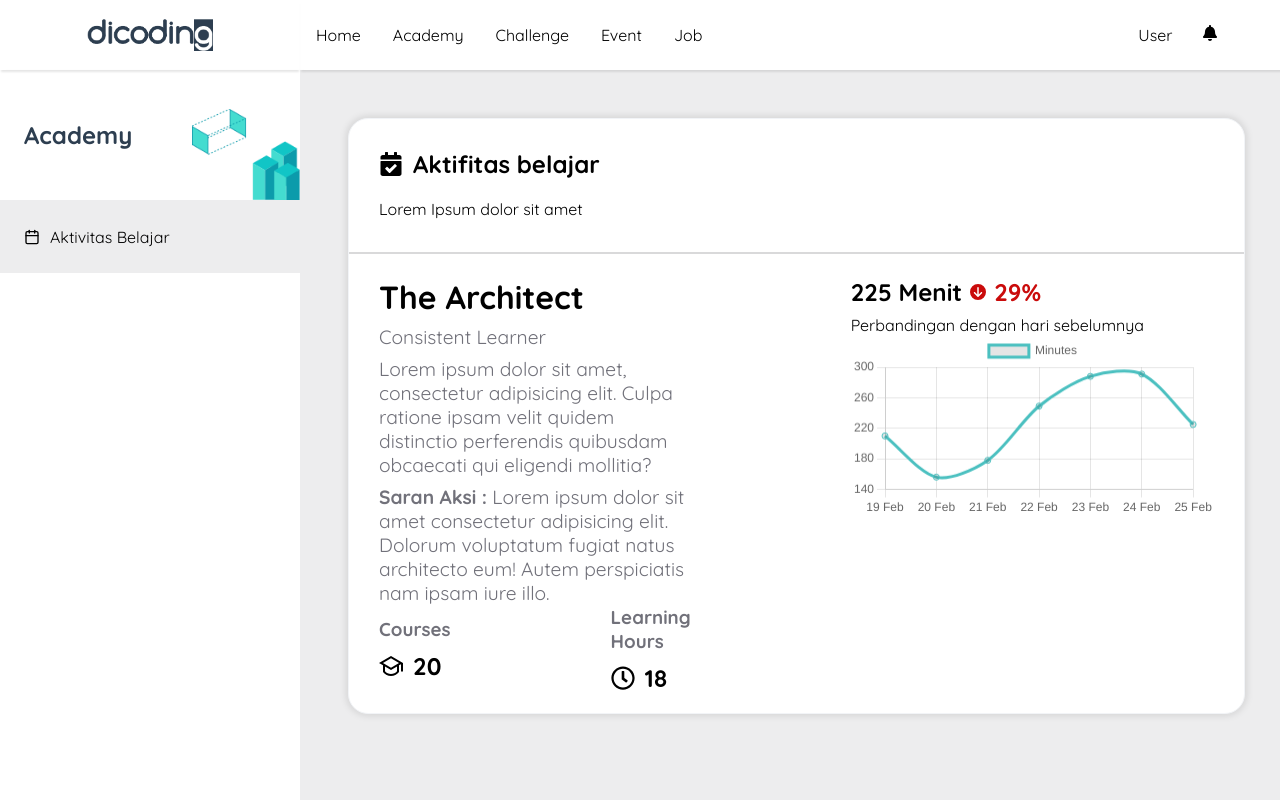
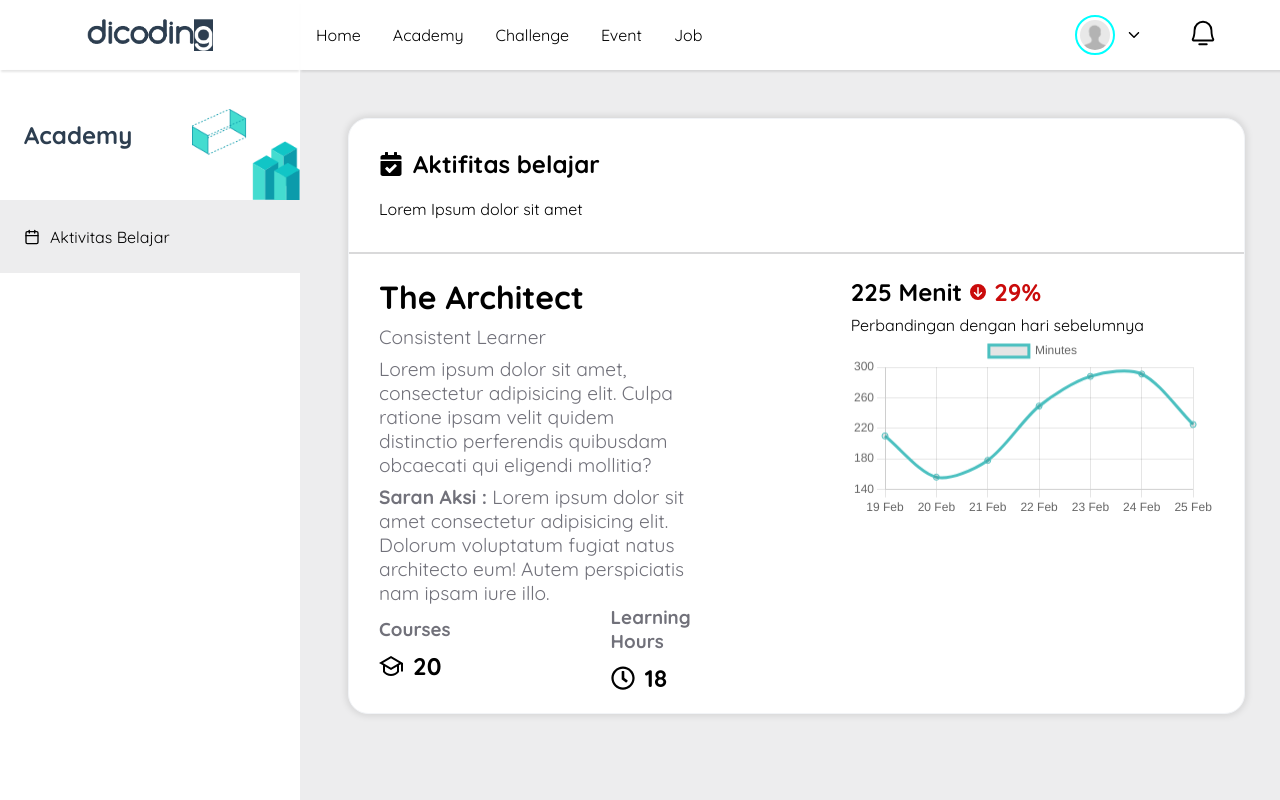
Before and after one commit to Asah-Capstone-AI-Learning-Insight/AI-Learning-insight-frontend, a React (Vite) app: page / in a window 1280 px wide. Built offline with nearby package versions, Linux system fonts and the light colour scheme; sample sign-in values are in the browser's storage.

Commit message:
nambah fitur logout

```diff
--- /dev/null
+++ b/src/components/DropdownMenu.jsx
@@ -0,0 +1,25 @@
+import React from 'react';
+import { MdLogout } from 'react-icons/md';
+import { useNavigate } from 'react-router-dom';
+import { logout } from '../utils/api';
+
+export function DropDownMenu({ isVisible }) {
+  const dropdownClass = isVisible ? 'dropdown-menu slide' : 'dropdown-menu';
+
+  const navigate = useNavigate();
+
+  const handleLogout = () => {
+    logout();
+    navigate('/login');
+  };
+  return (
+    <ul className={dropdownClass}>
+      <li className="logout-menu">
+        <button onClick={handleLogout}>
+          <MdLogout />
+          <p>Keluar</p>
+        </button>
+      </li>
+    </ul>
+  );
+}
--- a/src/components/InsightApp.jsx
+++ b/src/components/InsightApp.jsx
@@ -7,17 +7,15 @@ import ProtectedRoute from '../routes/ProtectedRoute';
 function InsightApp() {
   return (
     <Routes>
-      {/* Protected Route */}
       <Route
         path="/"
         element={
-          // <ProtectedRoute>
-          <Dashboard />
-          // </ProtectedRoute>
+          <ProtectedRoute>
+            <Dashboard />
+          </ProtectedRoute>
         }
       />
 
-      {/* Public Route */}
       <Route path="/login" element={<LoginPage />} />
     </Routes>
   );
--- a/src/components/LoginInput.jsx
+++ b/src/components/LoginInput.jsx
@@ -18,15 +18,15 @@ class LoginInput extends React.Component {
   onEmailChangeHandler(event) {
     this.setState(() => {
       return {
-        email: event.target.value
-      }
-    })
+        email: event.target.value,
+      };
+    });
   }
 
   onPasswordChangeHandler(event) {
     this.setState(() => {
       return {
-        password: event.target.value
+        password: event.target.value,
       };
     });
   }
@@ -42,9 +42,20 @@ class LoginInput extends React.Component {
 
   render() {
     return (
-      <form onSubmit={this.onSubmitHandler} className='login-input'>
-        <input className='form-email' type="email" placeholder='Email' value={this.state.email} onChange={this.onEmailChangeHandler} />
-        <input type="password" placeholder='Password' value={this.state.password} onChange={this.onPasswordChangeHandler} />
+      <form onSubmit={this.onSubmitHandler} className="login-input">
+        <input
+          className="form-email"
+          type="text"
+          placeholder="Email"
+          value={this.state.email}
+          onChange={this.onEmailChangeHandler}
+        />
+        <input
+          type="password"
+          placeholder="Password"
+          value={this.state.password}
+          onChange={this.onPasswordChangeHandler}
+        />
         <button>Masuk</button>
       </form>
     );
--- a/src/components/UserNavigation.jsx
+++ b/src/components/UserNavigation.jsx
@@ -1,13 +1,34 @@
-import React from 'react';
-import { FaBell } from 'react-icons/fa';
+import React, { useState } from 'react';
+// import { CgBell } from 'react-icons/cg';
+import { PiBellSimple } from 'react-icons/pi';
+import { IoIosArrowDown, IoIosArrowUp } from 'react-icons/io';
+import { DropDownMenu } from './DropdownMenu';
 
 function UserNavigation() {
+  const [isDropdownOpen, setIsDropdownOpen] = useState(false);
+
+  const handleMouseEnter = () => {
+    setIsDropdownOpen(true);
+  };
+
+  const handleMouseLeave = () => {
+    setIsDropdownOpen(false);
+  };
+
   return (
     <nav className="user-list">
       <ul>
-        <li>User</li>
+        <li
+          className="dropdown-container"
+          onMouseEnter={handleMouseEnter}
+          onMouseLeave={handleMouseLeave}
+        >
+          <img src="../../public/images/default.jpg" alt="" className="photo" />
+          {isDropdownOpen ? <IoIosArrowUp /> : <IoIosArrowDown />}
+          <DropDownMenu isVisible={isDropdownOpen} />
+        </li>
         <li>
-          <FaBell />
+          <PiBellSimple className="notification" />
         </li>
       </ul>
     </nav>
--- a/src/pages/LoginPage.jsx
+++ b/src/pages/LoginPage.jsx
@@ -1,21 +1,19 @@
 import React from 'react';
 import { useNavigate } from 'react-router-dom';
 import LoginInput from '../components/LoginInput';
-// import { login, putAccessToken } from '../utils/api';
+import { login, putAccessToken } from '../utils/api';
 import '../style/login-styled.css';
 
 function LoginPage() {
   const navigate = useNavigate();
 
-  // async function onLogin({ email, password }) {
-  async function onLogin() {
-    // const { error, data } = await login({ email, password });
-    navigate('/');
+  async function onLogin({ email, password }) {
+    const { error, data } = await login({ username: email, password });
 
-    // if (!error) {
-    //   putAccessToken(data.accessToken);
-    //   navigate('/');
-    // }
+    if (!error) {
+      putAccessToken(data.accessToken);
+      navigate('/');
+    }
   }
 
   return (
--- a/src/style/style.css
+++ b/src/style/style.css
@@ -145,14 +145,75 @@ body {
   padding-left: 16px;
 }
 
+.user-list {
+  display: flex;
+  align-items: center;
+  position: relative;
+}
+
 .user-list ul {
   display: flex;
   padding-right: 60px;
+  align-items: center;
+  gap: 1rem;
 }
 
 .user-list li {
   list-style: none;
   padding: 15px;
+}
+
+.photo {
+  width: 30px;
+  border-radius: 50%;
+  outline-style: solid;
+  outline-color: aqua;
+  outline-offset: 3px;
+  outline-width: 2px;
+}
+
+.notification {
+  font-size: 30px;
+}
+
+.dropdown-container {
+  display: flex;
+  align-items: center;
+  gap: 1rem;
+}
+
+.dropdown-menu {
+  position: absolute;
+  top: 3.8rem;
+  right: 9rem;
+  background-color: white;
+  border-radius: 5px;
+  width: 11rem;
+  z-index: 10;
+  opacity: 0;
+  visibility: hidden;
+  transition: opacity 0.3s ease, visibility 0.3s ease;
+  border: solid 0.5px #dfdfdf;
+  box-shadow: 5px 0px 2px -1px rgba(0, 0, 0, 0.1);
+}
+
+.dropdown-menu.slide {
+  display: block;
+  opacity: 1;
+  visibility: visible;
+}
+
+.logout-menu button {
+  display: flex;
+  color: red;
+  align-items: center;
+  gap: 0.5rem;
+  font-weight: 600;
+  width: 100%;
+  height: 100%;
+  background-color: transparent;
+  border: none;
+  font-size: 1rem;
 }
 
 .navigation-list ul {
--- a/src/utils/api.js
+++ b/src/utils/api.js
@@ -1,4 +1,4 @@
-const BASE_URL = 'http://localhost:5000';
+const BASE_URL = 'http://localhost:3000';
 
 function getAccessToken() {
   return localStorage.getItem('accessToken');
@@ -13,18 +13,18 @@ async function fetchWithToken(url, options = {}) {
     ...options,
     headers: {
       ...options.headers,
-      Authorization: `Bearer ${getAccessToken()}`
-    }
+      Authorization: `Bearer ${getAccessToken()}`,
+    },
   });
 }
 
-async function login({ email, password }) {
-  const response = await fetch(`${BASE_URL}/login`, {
+async function login({ username, password }) {
+  const response = await fetch(`${BASE_URL}/authentications`, {
     method: 'POST',
     headers: {
-      'Content-Type': 'application/json'
+      'Content-Type': 'application/json',
     },
-    body: JSON.stringify({ email, password }),
+    body: JSON.stringify({ username, password }),
   });
 
   const responseJson = await response.json();
@@ -48,9 +48,13 @@ async function getUserLogged() {
   return { error: false, data: responseJson.data };
 }
 
-export {
-    getAccessToken,
-    putAccessToken,
-    login,
-    getUserLogged,
+function logout() {
+  localStorage.removeItem('accessToken');
+  return true;
 }
+
+// async function getData() {
+//   const response = await fetchWithToken(`${BASE_URL}/`);
+// }
+
+export { getAccessToken, putAccessToken, login, getUserLogged, logout };
```
Also changed, not shown: public/images/default.jpg (added).
